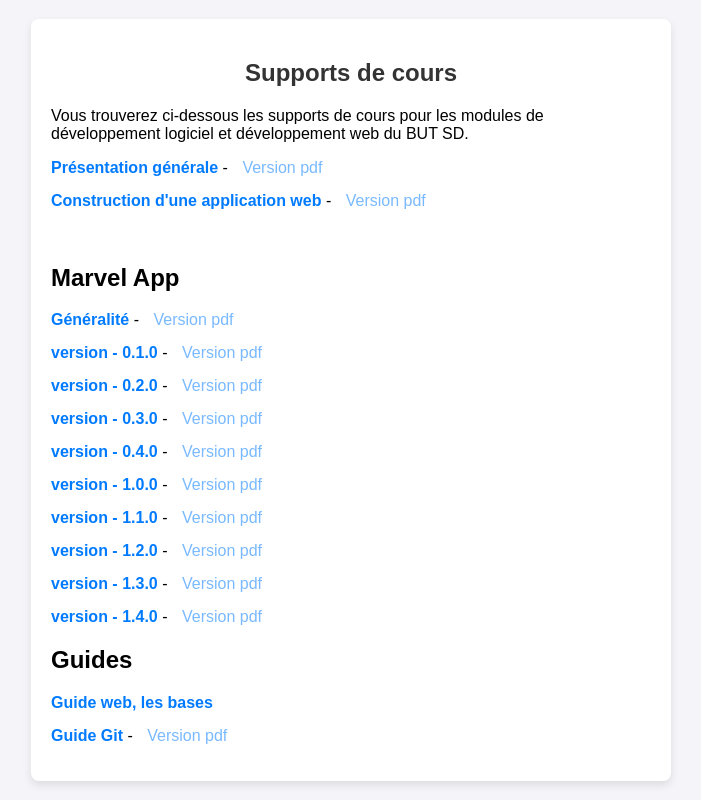
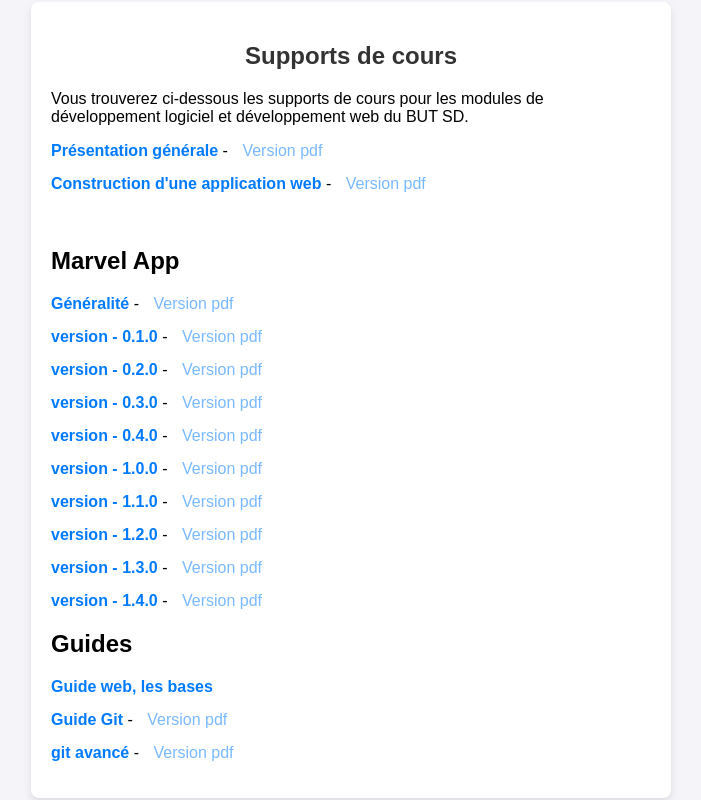
Before and after one commit to but-sd/prez, a website: page index.html in a window 1280 px wide. Shown: the whole page, without its empty margins (289-990 px from the left). Drawn offline with Linux system fonts and the light colour scheme.

Commit message:
add git-mode-avance

```diff
--- a/index.html
+++ b/index.html
@@ -107,6 +107,9 @@
         <li>
             <a href="guide-git.html" target="_blank">Guide Git</a> - <a href="guide-git.pdf" target="_blank">Version pdf</a>
         </li>
+        <li>
+            <a href="git-mode-avance.html" target="_blank">git avancé</a> - <a href="git-mode-avance.pdf" target="_blank">Version pdf</a>
+        </li>
         <!-- <li>
             <a href="guide-markdown.html" target="_blank">Guide Markdown</a> - <a href="guide-markdown.pdf" target="_blank">Version pdf</a>
         </li> -->
```
